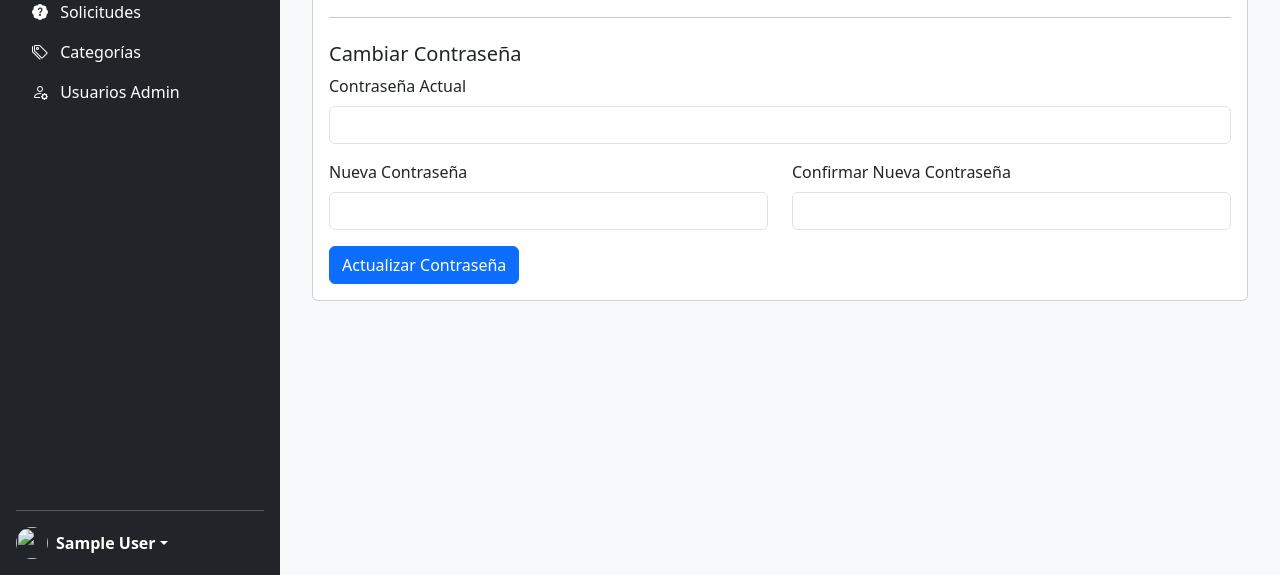
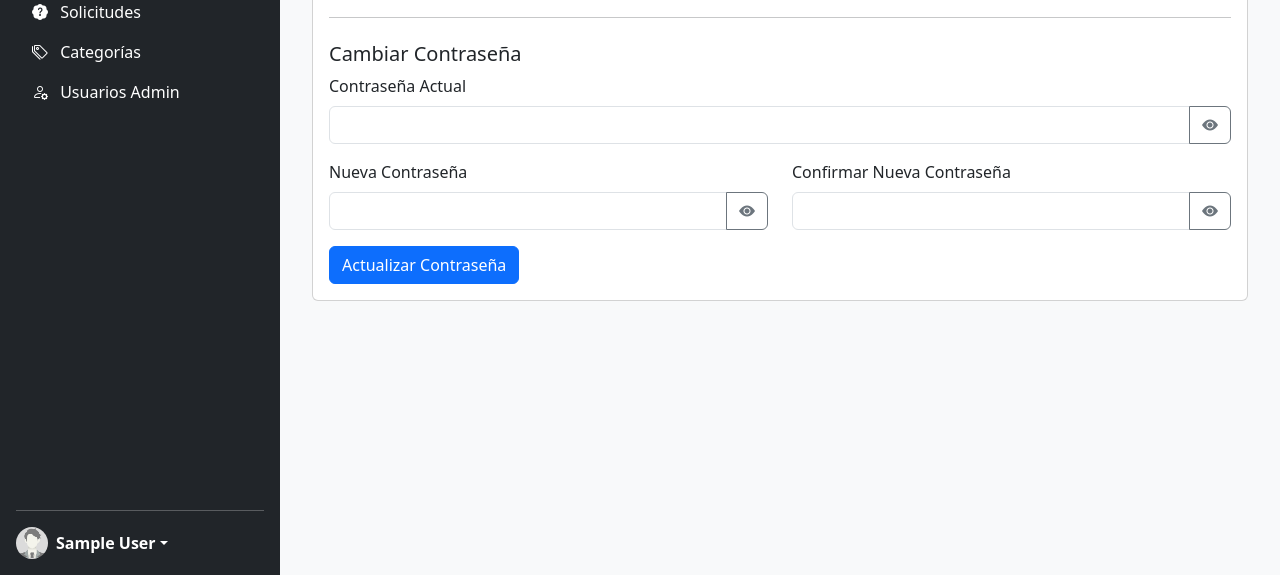
Before and after one commit to notSoEliel/cmdb_project, a PHP site: page /index.php?route=admin_profile in a window 1280 px wide. Shown: the part 225-800 px from the top of the page. Run offline with PHP 8.4, Linux system fonts and the light colour scheme; the visitor is signed in with stand-in values (Sample User, id 1); data that the repository does not hold is empty; some libraries are stand-ins or nearby versions.

Commit message:
refactor(controllers): update formId to formIds for consistency
Add default avatar image and implement password toggle visibility
Update validation rules for admin password change form

```diff
--- a/config/validation_rules_jquery.php
+++ b/config/validation_rules_jquery.php
@@ -110,4 +110,20 @@ return [
             'password' => ['minlength' => 'La contraseña debe tener al menos 8 caracteres.']
         ]
     ],
+
+    // Reglas para cambio de contraseña de perfil de administradores
+    'form-admin-password' => [
+        'rules' => [
+            'current_password' => ['required' => true],
+            'new_password' => ['required' => true, 'minlength' => 8],
+            'confirm_password' => [
+                'required' => true,
+                'equalTo' => '#new_password'
+            ]
+        ],
+        'messages' => [
+            'new_password' => ['minlength' => 'La contraseña debe tener al menos 8 caracteres.'],
+            'confirm_password' => ['equalTo' => 'Las contraseñas no coinciden.']
+        ]
+    ],
 ];
--- a/src/Controllers/AdminProfileController.php
+++ b/src/Controllers/AdminProfileController.php
@@ -15,7 +15,7 @@ class AdminProfileController extends BaseController
         $this->render('Views/admin/profile/index.php', [
             'pageTitle' => 'Mi Perfil de Administrador',
             'admin' => $admin,
-            'formId' => 'form-admin-password'
+            'formIds' => ['form-admin-password'],
         ]);
     }
 
--- a/src/Controllers/ColaboradorController.php
+++ b/src/Controllers/ColaboradorController.php
@@ -71,7 +71,7 @@ class ColaboradorController extends BaseController
         // 5. Renderizado de la Vista (sin cambios)
         $this->render('Views/colaboradores/index.php', [
             'pageTitle' => 'Gestionar Colaboradores',
-            'formId' => 'form-colaborador',
+            'formId' => ['form-colaborador'],
             'tableConfig' => $tableConfig
         ]);
     }
--- a/src/Controllers/InventarioController.php
+++ b/src/Controllers/InventarioController.php
@@ -126,7 +126,7 @@ class InventarioController extends BaseController
         // --- 5. Renderizado de la Vista ---
         $this->render('Views/inventario/index.php', [
             'pageTitle' => 'Gestionar Inventario',
-            'formId' => 'form-inventario',
+            'formIds' => ['form-inventario'],
             'categorias' => $categoriaModel->findAll(), // Para el formulario de agregar/editar
             'tableConfig' => $tableConfig // Pasamos toda la configuración a la vista
         ]);
--- a/src/Controllers/UsuarioController.php
+++ b/src/Controllers/UsuarioController.php
@@ -43,7 +43,7 @@ class UsuarioController extends BaseController
 
         $this->render('Views/admin/usuarios/index.php', [
             'pageTitle' => 'Gestionar Usuarios Admin',
-            'formId' => 'form-usuario',
+            'formIds' => ['form-usuario'],
             'tableConfig' => $tableConfig
         ]);
     }
--- a/src/Views/admin/profile/index.php
+++ b/src/Views/admin/profile/index.php
@@ -12,15 +12,24 @@
             <div class="row">
                 <div class="col-md-12 mb-3 form-group">
                     <label for="current_password" class="form-label">Contraseña Actual</label>
-                    <input type="password" class="form-control" id="current_password" name="current_password" required>
+                    <div class="input-group">
+                        <input type="password" class="form-control" id="current_password" name="current_password" required>
+                        <button class="btn btn-outline-secondary" type="button" id="toggleCurrentPassword"><i class="bi bi-eye-fill"></i></button>
+                    </div>
                 </div>
                 <div class="col-md-6 mb-3 form-group">
                     <label for="new_password" class="form-label">Nueva Contraseña</label>
-                    <input type="password" class="form-control" id="new_password" name="new_password" required>
+                    <div class="input-group">
+                        <input type="password" class="form-control" id="new_password" name="new_password" required>
+                        <button class="btn btn-outline-secondary" type="button" id="toggleNewPassword"><i class="bi bi-eye-fill"></i></button>
+                    </div>
                 </div>
                 <div class="col-md-6 mb-3 form-group">
                     <label for="confirm_password" class="form-label">Confirmar Nueva Contraseña</label>
-                    <input type="password" class="form-control" id="confirm_password" name="confirm_password" required>
+                    <div class="input-group">
+                        <input type="password" class="form-control" id="confirm_password" name="confirm_password" required>
+                        <button class="btn btn-outline-secondary" type="button" id="toggleConfirmPassword"><i class="bi bi-eye-fill"></i></button>
+                    </div>
                 </div>
             </div>
             <button type="submit" class="btn btn-primary">Actualizar Contraseña</button>
--- a/src/Views/partials/sidebar.php
+++ b/src/Views/partials/sidebar.php
@@ -69,7 +69,7 @@ $current_route = $_GET['route'] ?? 'home';
     <hr>
     <div class="dropdown">
         <a href="#" class="d-flex align-items-center text-white text-decoration-none dropdown-toggle" data-bs-toggle="dropdown" aria-expanded="false">
-            <img src="https://via.placeholder.com/32" alt="" width="32" height="32" class="rounded-circle me-2">
+            <img src="<?= BASE_URL . 'assets/default-avatar.png' ?>" alt="" width="32" height="32" class="rounded-circle me-2">
             <strong><?= htmlspecialchars($_SESSION['user_nombre'] ?? 'Usuario') ?></strong>
         </a>
         <ul class="dropdown-menu dropdown-menu-dark text-small shadow">
```
Also changed, not shown: public/assets/default-avatar.png (added).
